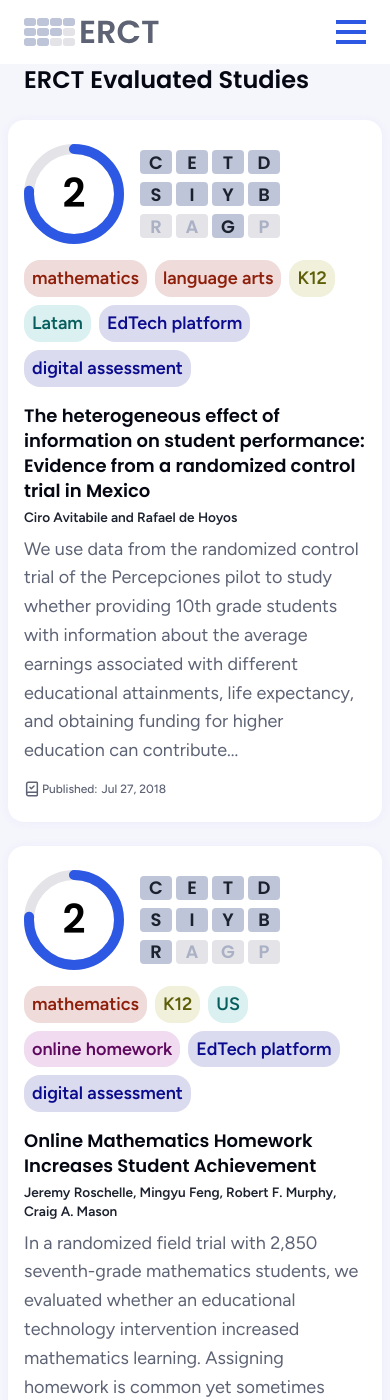
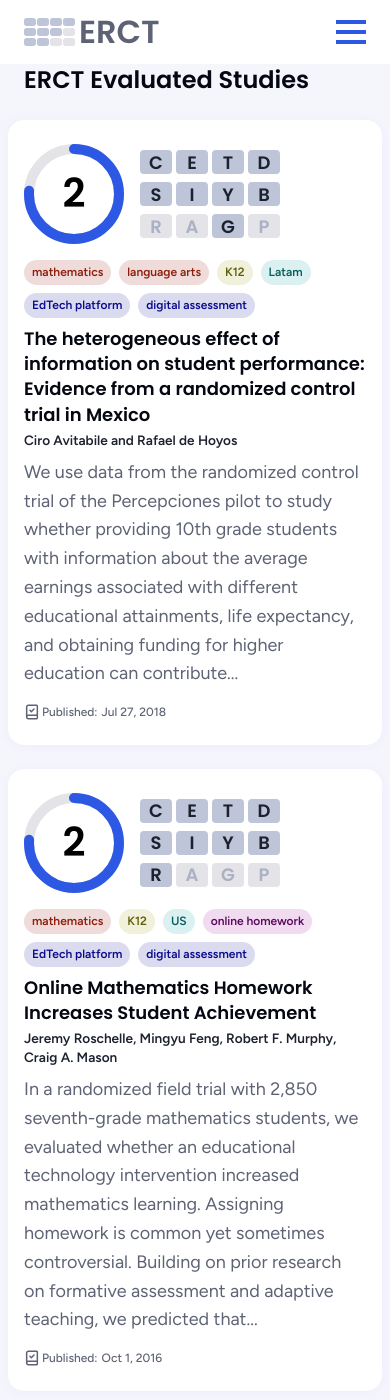
Before and after one commit to vassiliphilippov/erct-papers, a Jekyll site: the page built from index.html, in a window 390 px wide and 1400 px high, scrolled down 2915 px. Built offline with Jekyll 4.4.1, drawn with Linux system fonts in a browser that asks for light colours.

Commit message:
Update home.css

```diff
--- a/assets/css/home.css
+++ b/assets/css/home.css
@@ -564,7 +564,6 @@
   .studies__block {
     margin-inline: -1rem; /* 16/16 */
   }
-  .block-studies__tags,
   .block-studies__text,
   .studies__top,
   .studies__block {
```
